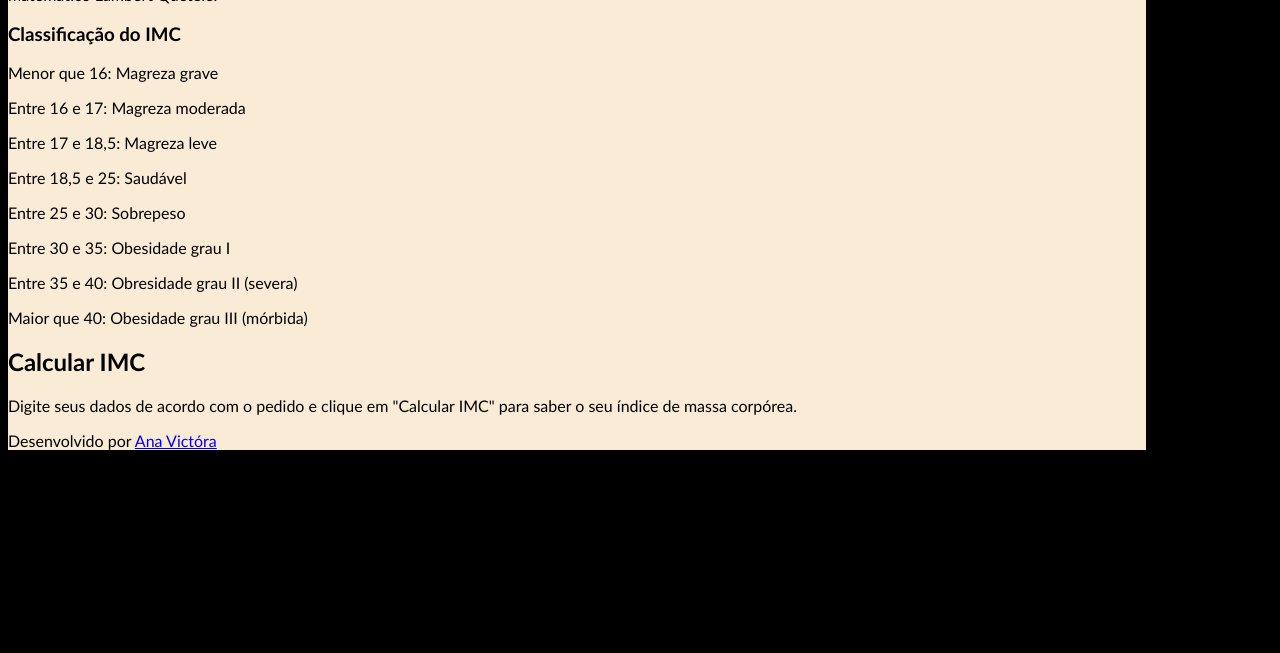
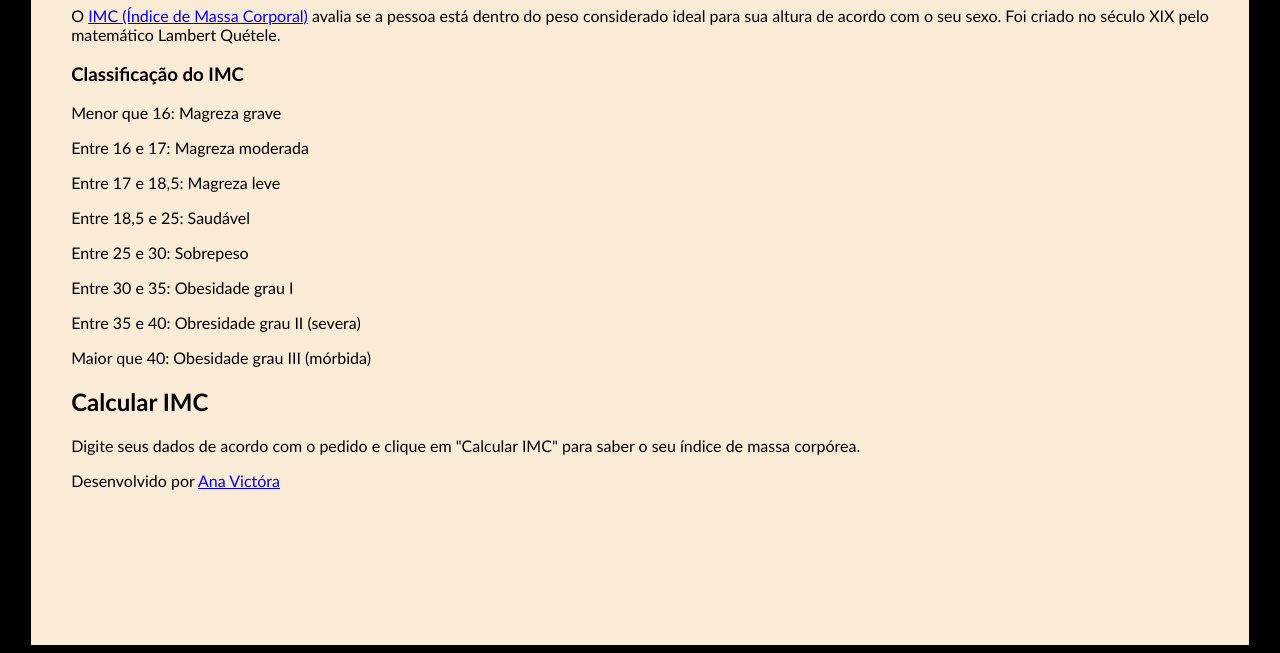
Before and after one commit to anavictoriaea/web-platform-ucr3mr, a plain HTML site: page imcpi/imc.html in a window 1280 px wide. Shown: the part 149-802 px from the top of the page. Drawn offline with Linux system fonts and the light colour scheme; files that its build step writes are made by us from their sources.

Commit message:
3 files modified

```diff
--- a/estilos.css
+++ b/estilos.css
@@ -7,7 +7,9 @@ html, body {
 
 .container {
   width: 90%;
-  height: auto;
+  height: 90%;
+  margin: auto;
+  padding: 40px;
   background-color: antiquewhite;
 }
 
@@ -23,5 +25,5 @@ html, body {
 }
 
 .content {
-
+  text-align: justify;
 }
--- a/imcpi/imc.html
+++ b/imcpi/imc.html
@@ -1,7 +1,7 @@
 <html>
   <head>
     <meta charset="UTF-8">
-    <link rel="stylesheet" type="text/css" href="estilos.css">
+    <link rel="stylesheet" type="text/css" href="../estilos.css">
     <script src="imc.js"></script>
     <title>IMC</title>
   </head>
@@ -19,7 +19,7 @@
       </div>
       <div class="content">
         <h1>IMC</h1>
-        <p>O IMC (Índice de Massa Corporal) avalia se a pessoa está dentro do peso considerado ideal para sua altura de acordo com o seu sexo. Foi criado no século XIX pelo matemático Lambert Quétele.</p>
+        <p>O <a href="https://www.saude.rj.gov.br/obesidade/noticias/2019/03/imc-voce-sabe-o-que-o-indice-de-massa-corporal-diz-sobre-sua-saude">IMC (Índice de Massa Corporal)</a> avalia se a pessoa está dentro do peso considerado ideal para sua altura de acordo com o seu sexo. Foi criado no século XIX pelo matemático Lambert Quétele.</p>
         <h3>Classificação do IMC</h3>
         <p>Menor que 16: Magreza grave</p>
         <p>Entre 16 e 17: Magreza moderada</p>
@@ -38,4 +38,3 @@
     </div>
   </body>
 </html>
-<!--https://www.saude.rj.gov.br/obesidade/noticias/2019/03/imc-voce-sabe-o-que-o-indice-de-massa-corporal-diz-sobre-sua-saude-->
```
Also changed, not shown: imcpi/pesoideal.html (+1 -3 lines).
